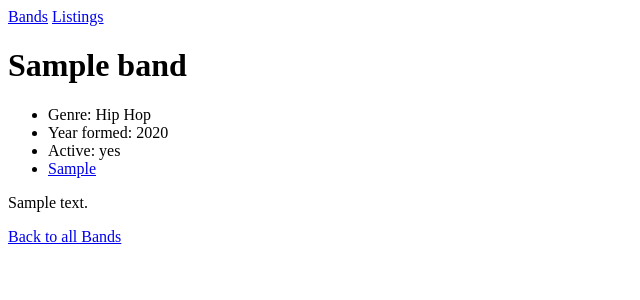
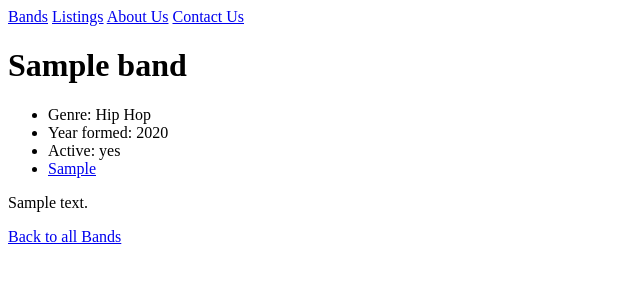
Before and after one commit to OpenClassrooms-Student-Center/6967196-Django-EN, a Django app: page /bands/1/ in a window 1280 px wide. Shown: the top 300 px of the page, without its empty margins (0-640 px from the left). Run offline with Django 3.2, Linux system fonts and the light colour scheme; tables that the repository leaves empty hold one stand-in row (values such as "Sample post").

Commit message:
End of P4C2 exercise

```diff
--- a/merchex/listings/templates/listings/base.html
+++ b/merchex/listings/templates/listings/base.html
@@ -9,6 +9,8 @@
     <nav>
       <a href="{% url 'band-list' %}">Bands</a>
       <a href="{% url 'listing-list' %}">Listings</a>
+      <a href="{% url 'about' %}">About Us</a>
+      <a href="{% url 'contact' %}">Contact Us</a>
     </nav>
 
      {% block content %}{% endblock %}
--- a/merchex/merchex/urls.py
+++ b/merchex/merchex/urls.py
@@ -27,7 +27,7 @@ urlpatterns = [
     path('listings/', views.listing_list, name='listing-list'),
     path('listings/<int:id>/', views.listing_detail, name='listing-detail'),
 
-    path('about-us/', views.about),
-    path('contact-us/', views.contact),
+    path('about-us/', views.about, name='about'),
+    path('contact-us/', views.contact, name='contact'),
     path('email-sent/', views.email_sent),
 ]
```
